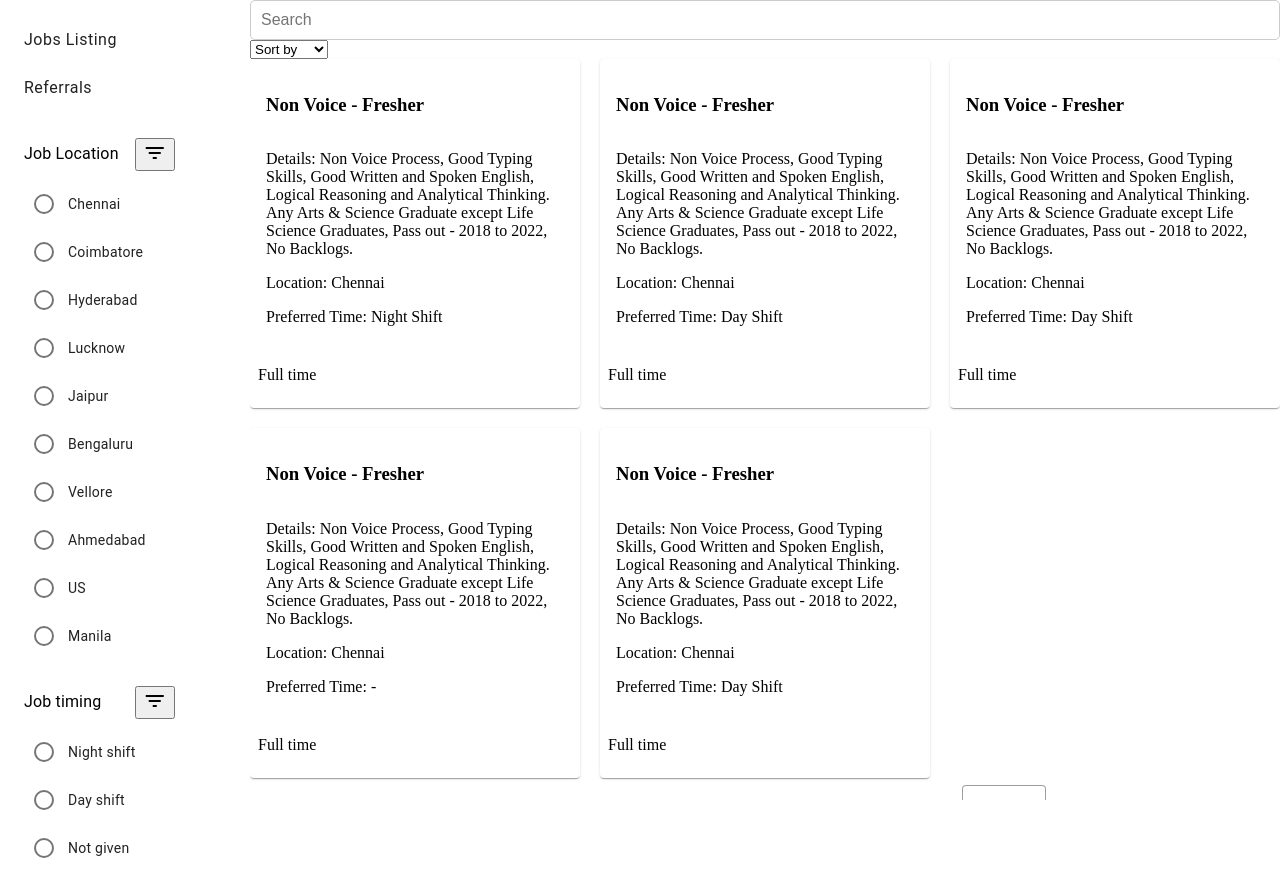
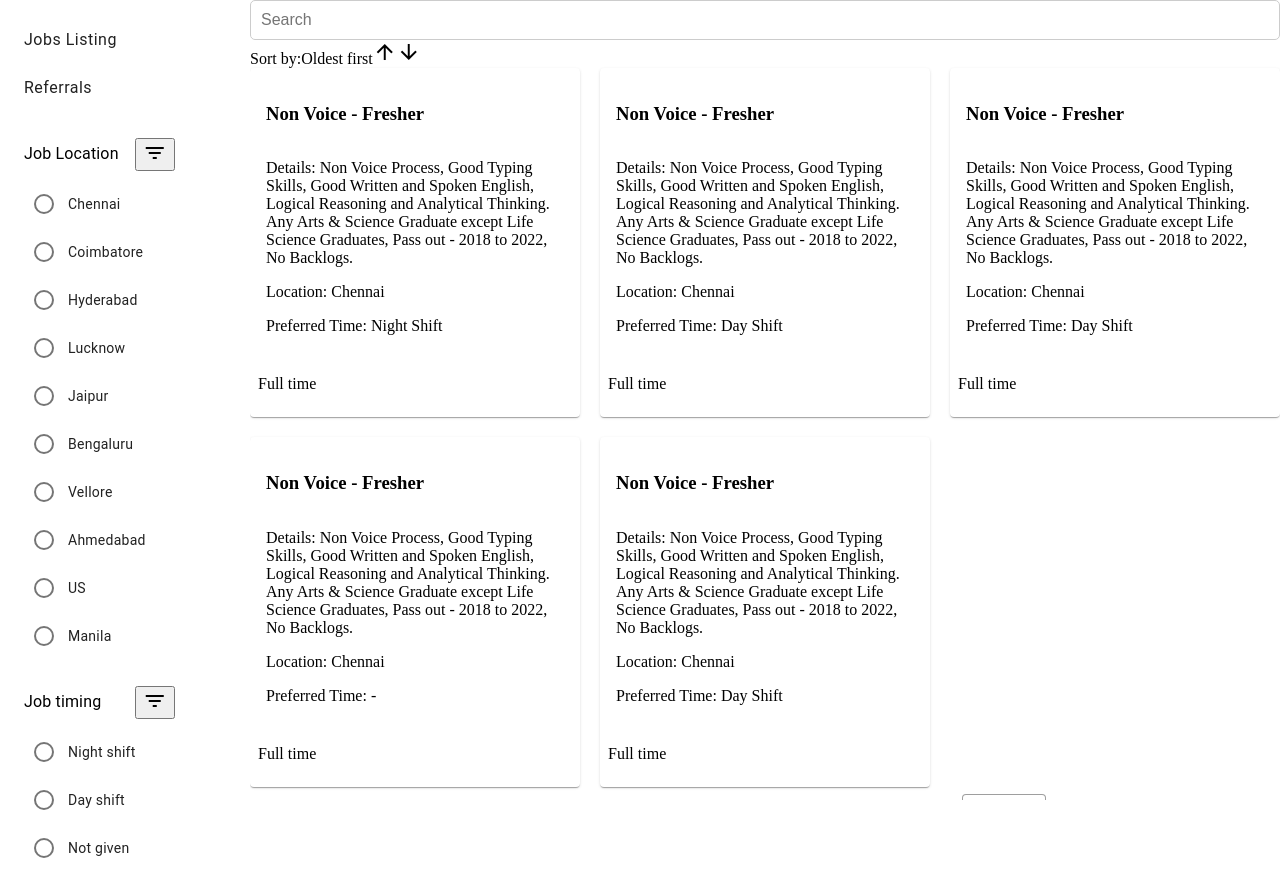
Before and after one commit to mithun30052001/angular-filters, an Angular app: page /jobs in a window 1280 px wide. Built offline with nearby package versions, Linux system fonts and the light colour scheme.

Commit message:
ui for sort box is one

```diff
--- a/src/app/sort-box/sort-box.component.html
+++ b/src/app/sort-box/sort-box.component.html
@@ -1,5 +1,11 @@
-<select (change)="onSortChange($event)" [ngModel]="selectedSort">
-  <option value="">Sort by</option>
-  <option value="old">Old post</option>
-  <option value="new">New post</option>
-</select>
+<div class="sort-container">
+  <span class="sort-label">Sort by:</span>
+  <a (click)="toggleSort('old')" [class.active]="selectedSort === 'old'">
+    <span *ngIf="selectedSort === 'old'">Oldest first</span>
+    <span *ngIf="selectedSort !== 'old'">Newest first</span>
+  </a>
+  <span class="sort-arrows">
+    <i class="material-icons" (click)="toggleSort('new')" [class.active]="selectedSort === 'new'">arrow_upward</i>
+    <i class="material-icons" (click)="toggleSort('old')" [class.active]="selectedSort === 'old'">arrow_downward</i>
+  </span>
+</div>
--- a/src/app/sort-box/sort-box.component.ts
+++ b/src/app/sort-box/sort-box.component.ts
@@ -7,7 +7,7 @@ import { GenericSelectionComponent } from 'src/app/models/generic-selection';
   templateUrl: './sort-box.component.html',
   styleUrls: ['./sort-box.component.scss'],
 })
-export class SortBoxComponent implements OnInit,OnDestroy {
+export class SortBoxComponent implements OnInit, OnDestroy {
   @Output() sort = new EventEmitter<string>();
   selectedSort: any = '';
   private queryParamsSubscription!: Subscription;
@@ -19,7 +19,7 @@ export class SortBoxComponent implements OnInit,OnDestroy {
       if ('sort' in params) {
         this.selectedSort = params['sort']
       } else{
-        this.selectedSort = '';
+        this.selectedSort = 'old';
       }
     });
   }
@@ -30,13 +30,13 @@ export class SortBoxComponent implements OnInit,OnDestroy {
     }
   }
 
-  onSortChange(event: any) {
-    const sortParam = event?.target?.value;
-    if (sortParam) {
-      this.sort.emit(sortParam);
-      this.genericSelection.updateOption({'sort': sortParam });
+  toggleSort(sortType: string): void {
+    if (this.selectedSort === sortType) {
+      this.selectedSort = sortType === 'old' ? 'new' : 'old';
     } else {
-      this.genericSelection.resetOption('sort');
+      this.selectedSort = sortType;
     }
+    this.sort.emit(this.selectedSort);
+    this.genericSelection.updateOption({ 'sort': this.selectedSort });
   }
 }
```
